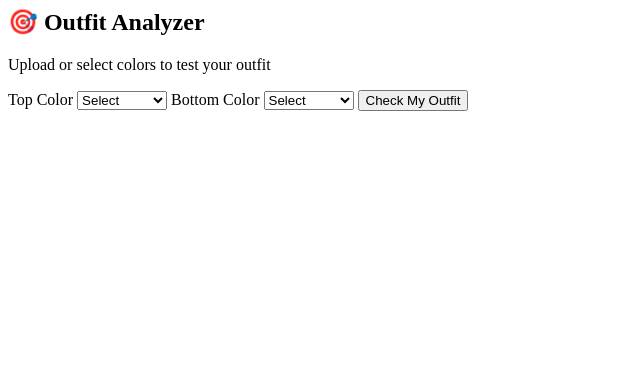
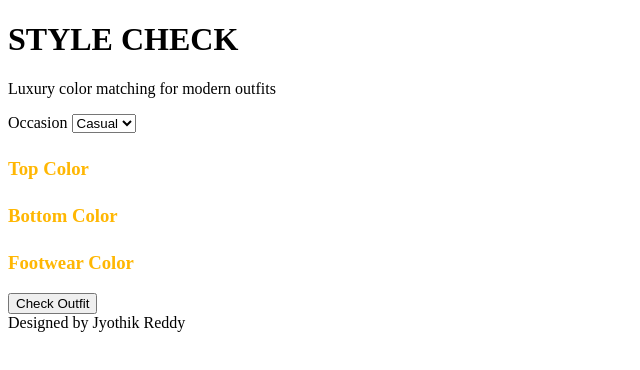
Before and after one commit to jyothikreddy01/fashion-color-matcher, a plain HTML site: page index.html in a window 1280 px wide. Shown: the whole page, without its empty margins (0-640 px from the left). Drawn offline with Linux system fonts and the light colour scheme.

Commit message:
Update index.html

```diff
--- a/index.html
+++ b/index.html
@@ -1,53 +1,46 @@
-<div class="card">
+<!DOCTYPE html>
+<html lang="en">
+<head>
+  <meta charset="UTF-8" />
+  <title>Style Check</title>
+  <link rel="stylesheet" href="style.css" />
+</head>
+<body>
 
-  <!-- ROW 1 -->
-  <h2>🎯 Outfit Analyzer</h2>
-  <p>Upload or select colors to test your outfit</p>
+  <div class="luxury-container">
+    <h1>STYLE CHECK</h1>
+    <p class="subtitle">Luxury color matching for modern outfits</p>
 
-  <label>Top Color</label>
-  <select id="topColor">
-    <option value="">Select</option>
-    <option>Black</option>
-    <option>White</option>
-    <option>Grey</option>
-    <option>Charcoal</option>
-    <option>Blue</option>
-    <option>Navy</option>
-    <option>Olive</option>
-    <option>Khaki</option>
-    <option>Beige</option>
-    <option>Cream</option>
-    <option>Brown</option>
-    <option>Maroon</option>
-    <option>Pastel Pink</option>
-    <option>Pastel Blue</option>
-  </select>
+    <div class="card">
 
-  <label>Bottom Color</label>
-  <select id="bottomColor">
-    <option value="">Select</option>
-    <option>Black</option>
-    <option>White</option>
-    <option>Grey</option>
-    <option>Charcoal</option>
-    <option>Blue</option>
-    <option>Navy</option>
-    <option>Olive</option>
-    <option>Khaki</option>
-    <option>Beige</option>
-    <option>Cream</option>
-    <option>Brown</option>
-    <option>Maroon</option>
-    <option>Pastel Pink</option>
-    <option>Pastel Blue</option>
-  </select>
+      <label>Occasion</label>
+      <select id="occasion">
+        <option value="casual">Casual</option>
+        <option value="date">Date</option>
+        <option value="party">Party</option>
+      </select>
 
-  <button onclick="checkOutfit()">Check My Outfit</button>
+      <h3>Top Color</h3>
+      <div class="color-grid" id="topColors"></div>
 
-  <!-- ROW 2 -->
-  <div id="colorMatches"></div>
+      <h3>Bottom Color</h3>
+      <div class="color-grid" id="bottomColors"></div>
 
-  <!-- ROW 3 -->
-  <div id="shoeMatches"></div>
+      <h3>Footwear Color</h3>
+      <div class="color-grid" id="shoeColors"></div>
 
-</div>
+      <button onclick="checkFit()">Check Outfit</button>
+
+      <div id="result"></div>
+      <div id="bestShoe"></div>
+
+    </div>
+  </div>
+
+  <footer class="brand-footer">
+    Designed by <span>Jyothik Reddy</span>
+  </footer>
+
+  <script src="script.js"></script>
+</body>
+</html>
```
